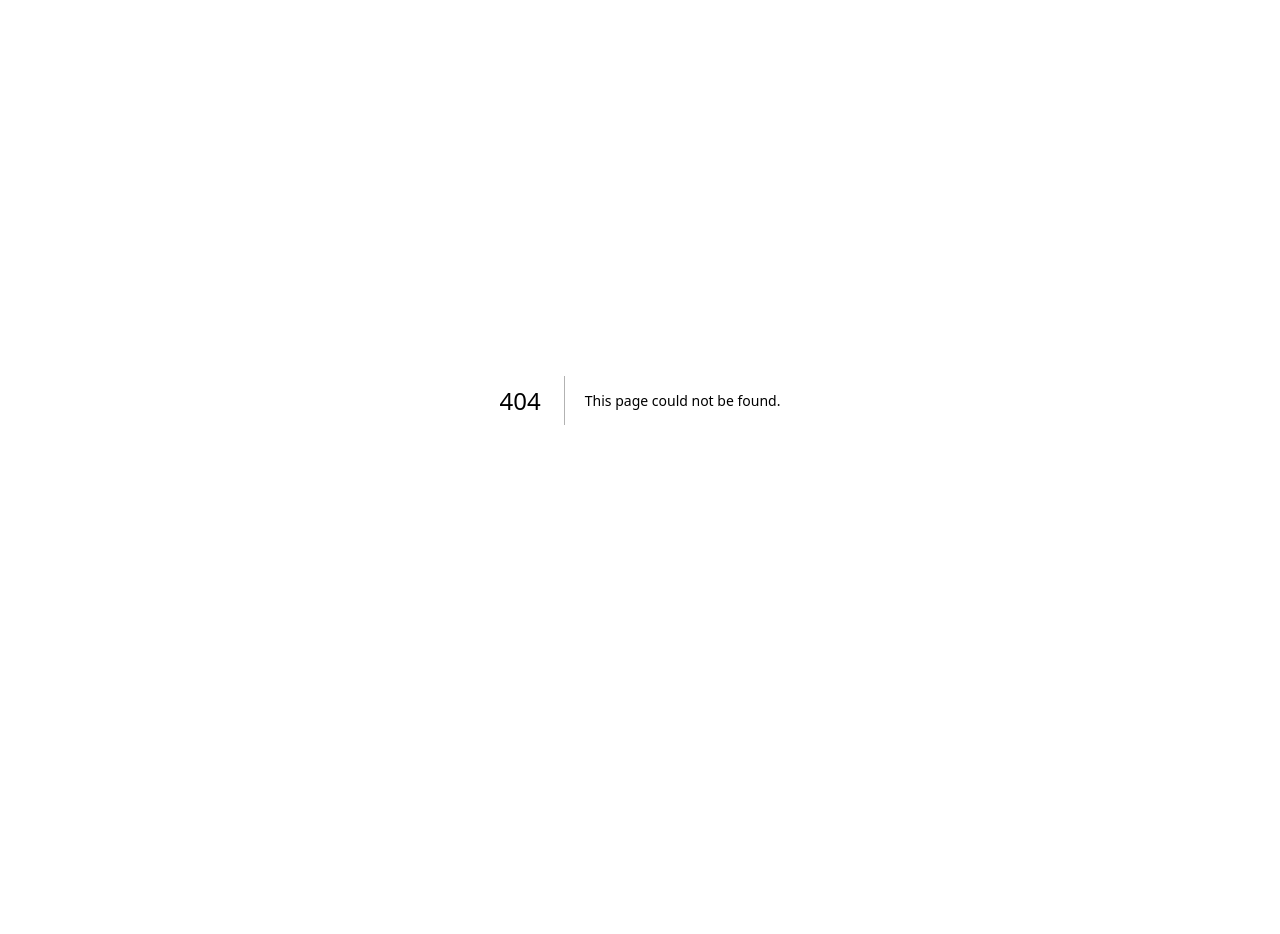
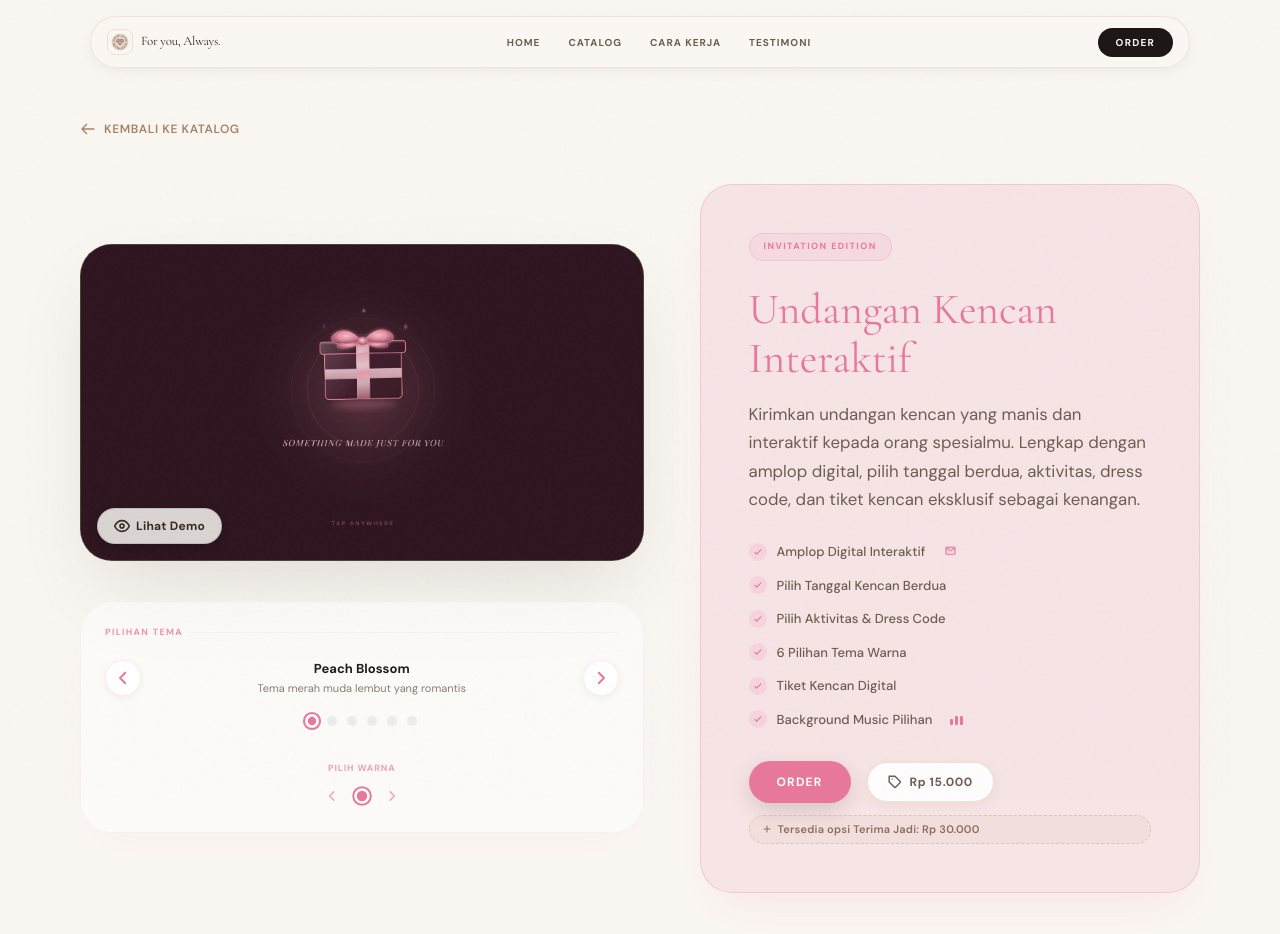
Before and after one commit to detectivecrewze/for-you-always, a Next.js app: page /catalog/invitation in a window 1280 px wide. Before the commit this address had no page. Shown: the top 934 px of the page. Before the commit the page ends 800 px from the top, so only its background shows below. Built offline with nearby package versions, Linux system fonts and the light colour scheme.

Commit message:
feat: Add Invitation Edition to catalog and create solo page with SEO

```diff
--- /dev/null
+++ b/app/(landing)/catalog/invitation/layout.tsx
@@ -0,0 +1,15 @@
+import { Metadata } from "next";
+
+export const metadata: Metadata = {
+  title: "Invitation Edition - Undangan Kencan Interaktif | For you, Always.",
+  description: "Kirimkan undangan kencan yang manis dan interaktif. Amplop digital, pilih tanggal, aktivitas, dress code, dan tiket kencan eksklusif sebagai kenangan.",
+  openGraph: {
+    title: "Invitation Edition - Undangan Kencan Interaktif",
+    description: "Kirimkan undangan kencan yang manis dan interaktif kepada orang spesialmu.",
+    images: ["/assets/opening_gate.png"],
+  }
+};
+
+export default function Layout({ children }: { children: React.ReactNode }) {
+  return <>{children}</>;
+}
--- /dev/null
+++ b/app/(landing)/catalog/invitation/page.tsx
@@ -0,0 +1,118 @@
+"use client";
+
+import React, { useEffect } from "react";
+import Navbar from "../../../components/Navbar";
+import { LandscapeProductCard } from "../../../components/LandscapeProductCard";
+import Link from "next/link";
+
+export default function InvitationCatalogPage() {
+    useEffect(() => {
+        window.scrollTo(0, 0);
+    }, []);
+
+    return (
+        <div style={{ minHeight: "100vh", background: "#faf7f2" }}>
+            <Navbar />
+
+            {/* Back to Catalog Button */}
+            <div style={{ maxWidth: 1200, margin: "0 auto", padding: "120px clamp(16px, 4vw, 40px) 40px" }}>
+                <Link href="/catalog" style={{
+                    display: "inline-flex",
+                    alignItems: "center",
+                    gap: 8,
+                    fontFamily: "var(--font-sans)",
+                    fontSize: 12,
+                    fontWeight: 600,
+                    color: "#a88365",
+                    textDecoration: "none",
+                    letterSpacing: "0.05em",
+                    textTransform: "uppercase"
+                }}>
+                    <svg width="16" height="16" fill="none" viewBox="0 0 24 24" stroke="currentColor" strokeWidth={2}>
+                        <path strokeLinecap="round" strokeLinejoin="round" d="M10 19l-7-7m0 0l7-7m-7 7h18" />
+                    </svg>
+                    Kembali ke Katalog
+                </Link>
+            </div>
+
+            {/* Product Detail Section */}
+            <section style={{ position: "relative", zIndex: 1, padding: "0 0 120px" }}>
+                <div style={{ maxWidth: 1200, margin: "0 auto", padding: "0 clamp(16px, 4vw, 40px)" }}>
+                    <div style={{ display: "flex", flexDirection: "column" }}>
+                        <LandscapeProductCard
+                            label="Invitation Edition"
+                            title="Undangan Kencan Interaktif"
+                            description="Kirimkan undangan kencan yang manis dan interaktif kepada orang spesialmu. Lengkap dengan amplop digital, pilih tanggal berdua, aktivitas, dress code, dan tiket kencan eksklusif sebagai kenangan."
+                            features={[
+                                "Amplop Digital Interaktif",
+                                "Pilih Tanggal Kencan Berdua",
+                                "Pilih Aktivitas & Dress Code",
+                                "6 Pilihan Tema Warna",
+                                "Tiket Kencan Digital",
+                                "Background Music Pilihan"
+                            ]}
+                            price="Rp 15.000"
+                            demoLink="https://invitation.for-you-always.my.id/WRcVb-mY0f"
+                            addonText="Tersedia opsi Terima Jadi: Rp 30.000"
+                            mediaSrc="/assets/opening_gate.png"
+                            fallbackImgSrc="/assets/opening_gate.png"
+                            mediaType="image"
+                            accentColor="#e8789a"
+                            accentGlow="rgba(232,120,154,0.2)"
+                            href="https://wa.me/6281936109076?text=Halo%20Digital%20Atelier!%20Saya%20tertarik%20untuk%20memesan%20*Invitation%20Edition*%20seharga%20Rp%2015.000.%0A%0AMohon%20info%20langkah%20selanjutnya%20ya.%20Terima%20kasih!"
+                            themesLabel="Pilihan Tema"
+                            themes={[
+                                {
+                                    name: "Peach Blossom",
+                                    desc: "Tema merah muda lembut yang romantis",
+                                    subThemes: [
+                                        { name: "Pink", color: "#e8789a", fallbackImgSrc: "/assets/opening_gate.png" }
+                                    ]
+                                },
+                                {
+                                    name: "Baby Blue",
+                                    desc: "Tema biru muda yang tenang dan elegan",
+                                    subThemes: [
+                                        { name: "Blue", color: "#6b8ddb", fallbackImgSrc: "/assets/opening_gate.png" }
+                                    ]
+                                },
+                                {
+                                    name: "Lavender Dream",
+                                    desc: "Tema ungu lavender yang dreamy",
+                                    subThemes: [
+                                        { name: "Lavender", color: "#9b72d0", fallbackImgSrc: "/assets/opening_gate.png" }
+                                    ]
+                                },
+                                {
+                                    name: "Sage Garden",
+                                    desc: "Tema hijau sage yang natural dan segar",
+                                    subThemes: [
+                                        { name: "Sage", color: "#5dab78", fallbackImgSrc: "/assets/opening_gate.png" }
+                                    ]
+                                },
+                                {
+                                    name: "Sunset Peach",
+                                    desc: "Tema peach hangat seperti senja",
+                                    subThemes: [
+                                        { name: "Peach", color: "#e07b4a", fallbackImgSrc: "/assets/opening_gate.png" }
+                                    ]
+                                },
+                                {
+                                    name: "Mint Breeze",
+                                    desc: "Tema mint segar dan menyejukkan",
+                                    subThemes: [
+                                        { name: "Mint", color: "#3bbda0", fallbackImgSrc: "/assets/opening_gate.png" }
+                                    ]
+                                }
+                            ]}
+                            delay={0}
+                            reverse={false}
+                            initialSelectedIndex={0}
+                            autoCycle={false}
+                        />
+                    </div>
+                </div>
+            </section>
+        </div>
+    );
+}
--- a/app/(landing)/catalog/page.tsx
+++ b/app/(landing)/catalog/page.tsx
@@ -51,6 +51,21 @@ export default function CatalogPage() {
             demoLink: "https://mixtape.for-you-always.my.id/auto-w2ykcoi",
             occasions: ["Crush", "Birthday", "Any Occasion", "Apology"],
             features: ["3 Slot Mixtape Sekaligus", "Desain Kaset Klasik", "Galeri Foto / Video"]
+        },
+        {
+            badgeText: "New ✨",
+            badgeColor: "#e8789a",
+            titleColor: "#8a3050",
+            imageSrc: "/assets/opening_gate.png",
+            title: "Invitation Edition",
+            oldPrice: "Rp 30.000",
+            newPrice: "Rp 15.000",
+            hashtag: "#DATEINVITATION",
+            soldCount: "New Release",
+            href: "/catalog/invitation",
+            demoLink: "https://invitation.for-you-always.my.id/WRcVb-mY0f",
+            occasions: ["Crush", "LDR", "Anniversary", "Birthday"],
+            features: ["Undangan Kencan Interaktif", "6 Pilihan Tema Warna", "Tiket Kencan Digital"]
         },
         {
             badgeText: "Popular",
--- a/app/sitemap.ts
+++ b/app/sitemap.ts
@@ -53,5 +53,11 @@ export default function sitemap(): MetadataRoute.Sitemap {
       changeFrequency: 'monthly',
       priority: 0.8,
     },
+    {
+      url: `${baseUrl}/catalog/invitation`,
+      lastModified,
+      changeFrequency: 'monthly',
+      priority: 0.8,
+    },
   ];
 }
```
